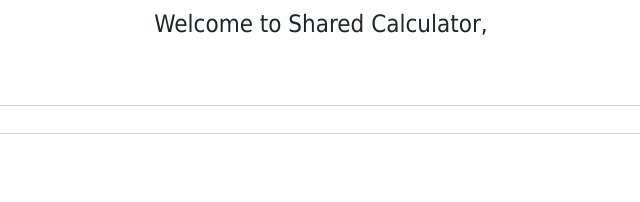
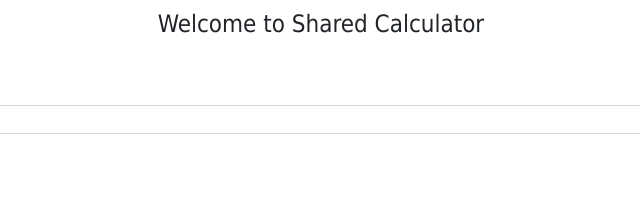
Before and after one commit to pallavidesai/Calculator, a website: page public/index.html in a window 1280 px wide. Shown: the full height of the page, 319-959 px from the left. Drawn offline with nearby package versions, Linux system fonts and the light colour scheme.

Commit message:
Formatting

```diff
--- a/public/index.html
+++ b/public/index.html
@@ -184,7 +184,7 @@ function clr()
   </script>
   </head>
   <body>
-    <h2 style="align-content:center">Welcome to Shared Calculator, </h2>
+    <h2 style="align-content:center">Welcome to Shared Calculator </h2>
     <div class="container" id="nameContainer">
       <br><br>
       <div class="form-group">
```
